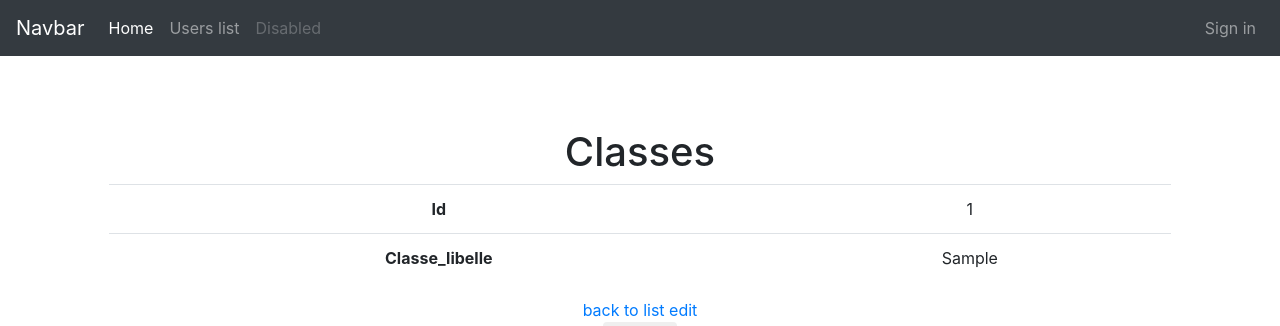
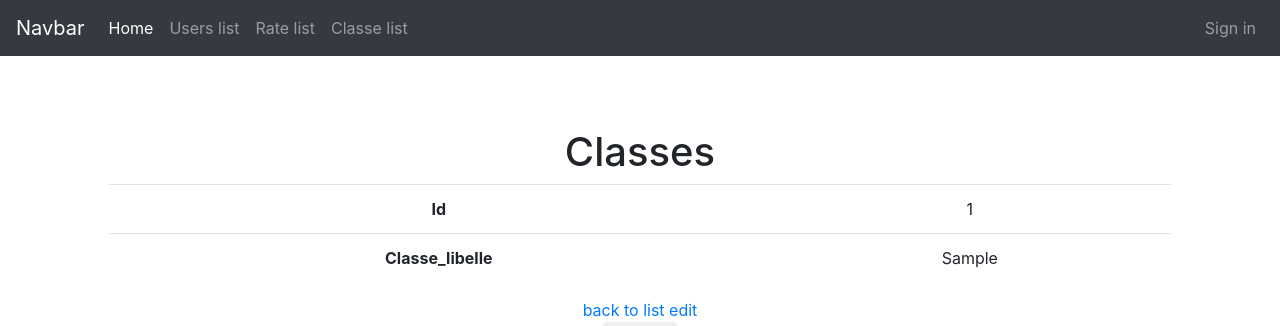
Before and after one commit to yaperson/self-feedback1, a Symfony app: template templates/classes/show.html.twig in a window 1280 px wide. Shown: the top 326 px of the page. Run offline with Twig, Linux system fonts and the light colour scheme; the template is opened without the code that fills it: most values are stand-ins (such as "Sample title", 1, 10 or a date in 2020); some libraries are stand-ins or nearby versions.

Commit message:
reglage crash class

```diff
--- a/src/Entity/Student.php
+++ b/src/Entity/Student.php
@@ -38,7 +38,7 @@ class Student
     private $note_date;
 
     /**
-     * @ORM\ManyToOne(targetEntity=classes::class, inversedBy="students")
+     * @ORM\ManyToOne(targetEntity=Classes::class, inversedBy="students")
      */
     private $classe;
 
--- a/templates/base.html.twig
+++ b/templates/base.html.twig
@@ -12,8 +12,8 @@
     </title>
 
     <!-- Bootstrap core CSS -->
-    <link rel="stylesheet" href="css/bootstrap.css" >
-    <link rel="stylesheet" href="css/starter-template.css" >
+    <link rel="stylesheet" href="/css/bootstrap.css" >
+    <link rel="stylesheet" href="/css/starter-template.css" >
 
     <!-- Bootstrap core JS    # MIS EN COMMENTAIRE CAR BUGUE, A REGLER #
     <script src="js/bootstrap.js" > -->
@@ -42,7 +42,10 @@
             <a class="nav-link" href="{{ path('user_index') }}">{{'Users list'|trans}}</a>
           </li>
           <li class="nav-item">
-            <a class="nav-link disabled" href="#">Disabled</a>
+            <a class="nav-link" href="{{ path('student_index') }}">{{'Rate list'|trans}}</a>
+          </li>
+          <li class="nav-item">
+            <a class="nav-link" href="{{ path('student_index') }}">{{'Classe list'|trans}}</a>
           </li>
           <!--<li class="nav-item dropdown">
             <a class="nav-link dropdown-toggle" href="http://example.com" id="dropdown01" data-toggle="dropdown" aria-haspopup="true" aria-expanded="false">Dropdown</a>
```
